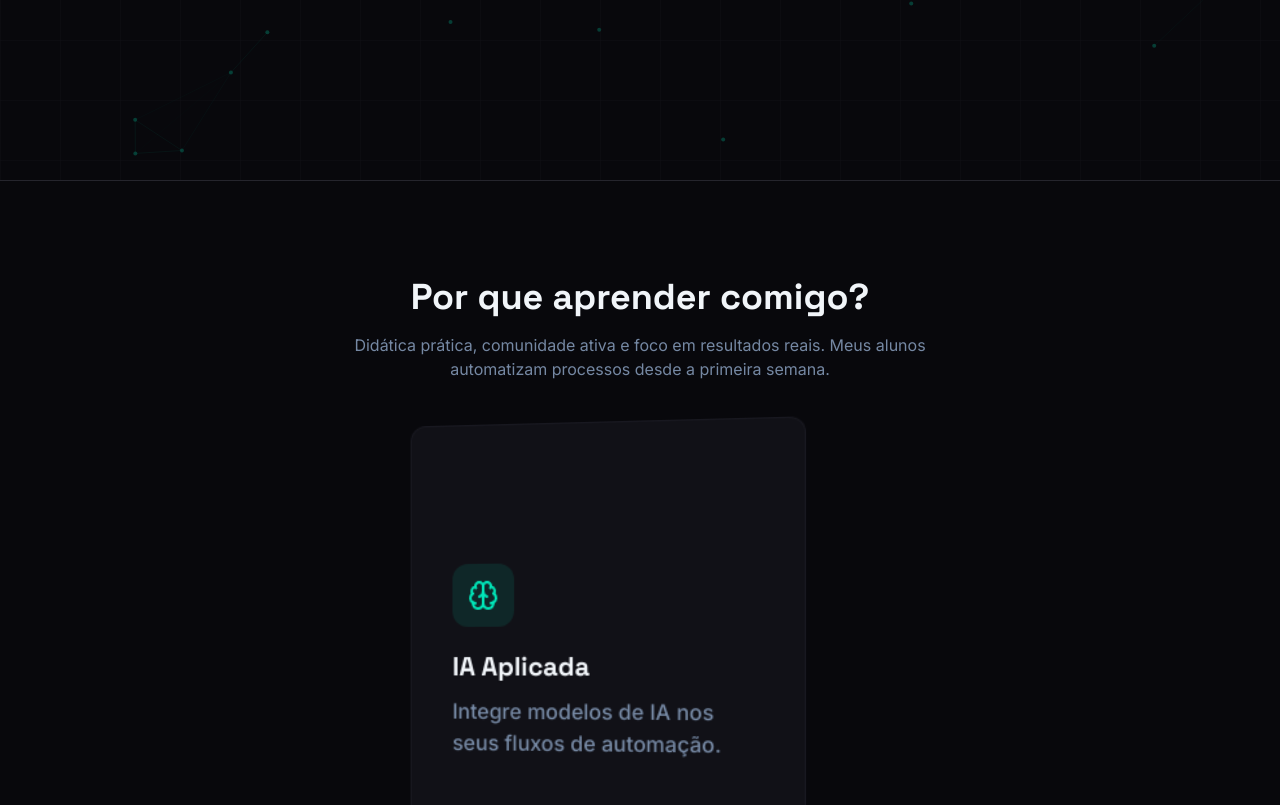
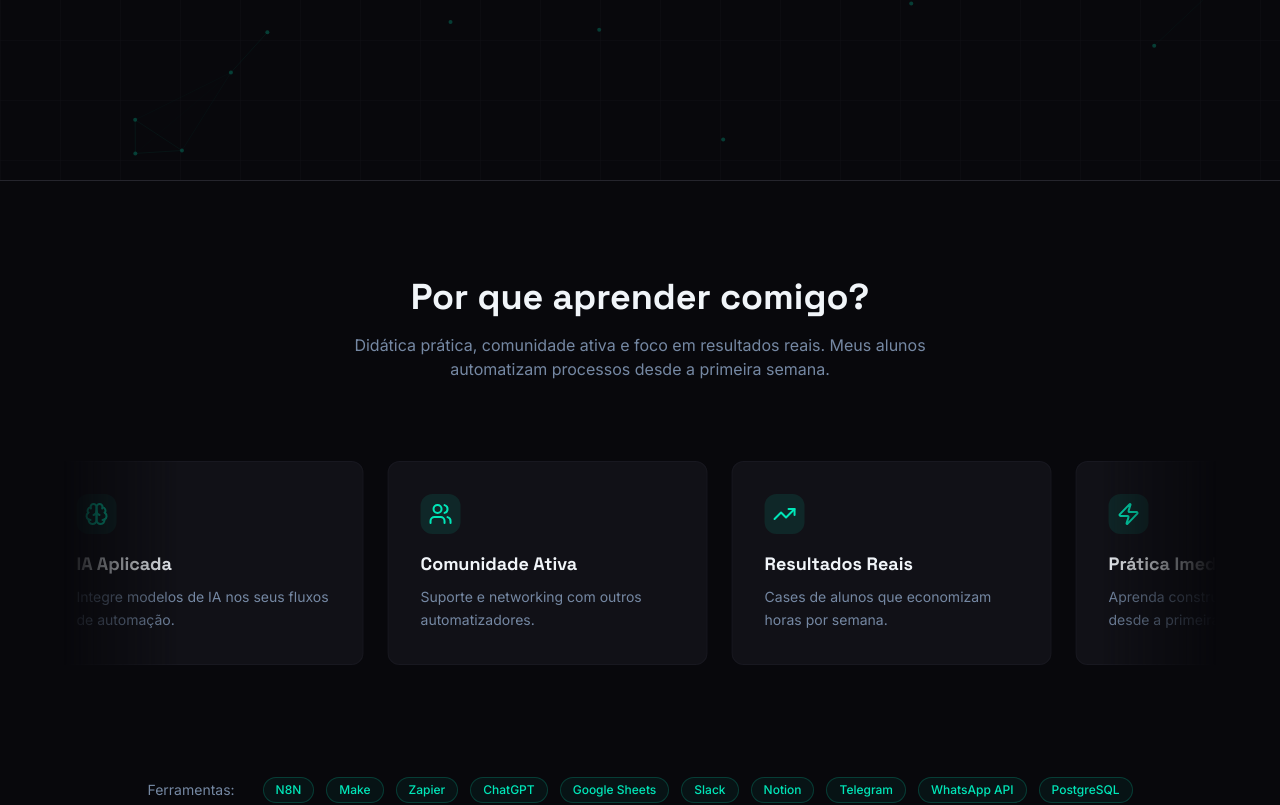
Before and after one commit to ViniciusTerra06/Vinicius-Terra-Professor, a React (Vite) app: page / in a window 1280 px wide. Shown: the part 620-1425 px from the top of the page. Built offline with nearby package versions, Linux system fonts and the light colour scheme; the HTML template or start-up script is replaced by a standard one.

Commit message:
style: transforma carrossel 3d em marquee horizontal 2d infinito para maxima otimizacao e resolucao nativa

```diff
--- a/src/components/sections/AboutSection.tsx
+++ b/src/components/sections/AboutSection.tsx
@@ -29,85 +29,46 @@ const AboutSection = () => {
           </p>
         </motion.div>
 
-        {/* 3D Continuous Carousel */}
-        <div className="relative mx-auto mt-20 h-[400px] w-full max-w-[100vw]">
+        {/* 2D Infinite Marquee Carousel */}
+        <div className="relative mx-auto mt-16 w-full max-w-6xl overflow-hidden py-4 mask-edges">
           <style>{`
-            .carousel-scene {
-              perspective: 1000px;
-              width: 100%;
-              height: 100%;
-              position: relative;
+            .mask-edges {
+              mask-image: linear-gradient(to right, transparent, black 5%, black 95%, transparent);
+              -webkit-mask-image: linear-gradient(to right, transparent, black 10%, black 90%, transparent);
+            }
+            .animate-marquee {
               display: flex;
-              align-items: center;
-              justify-content: center;
+              width: max-content;
+              animation: marquee 25s linear infinite;
             }
-            .carousel-cylinder {
-              width: 100%;
-              height: 100%;
-              position: absolute;
-              transform-style: preserve-3d;
-              animation: rotateCylinder 25s linear infinite;
-              display: flex;
-              align-items: center;
-              justify-content: center;
-            }
-            .carousel-cylinder:hover {
+            .animate-marquee:hover {
               animation-play-state: paused;
             }
-            @keyframes rotateCylinder {
-              0% { transform: translateZ(0) rotateY(0deg); }
-              100% { transform: translateZ(0) rotateY(-360deg); }
-            }
-            .carousel-card-wrapper {
-              position: absolute;
-              left: 50%;
-              top: 50%;
-              margin-left: -130px;
-              margin-top: -170px;
-              width: 260px;
-              height: 340px;
-              backface-visibility: hidden;
-              -webkit-font-smoothing: subpixel-antialiased;
-            }
-            @media (min-width: 768px) {
-              .carousel-card-wrapper {
-                margin-left: -150px;
-                margin-top: -180px;
-                width: 300px;
-                height: 360px;
-              }
-            }
-            /* Radius calculations based on card width */
-            .card-0 { transform: rotateY(0deg) translateZ(200px); }
-            .card-1 { transform: rotateY(90deg) translateZ(200px); }
-            .card-2 { transform: rotateY(180deg) translateZ(200px); }
-            .card-3 { transform: rotateY(270deg) translateZ(200px); }
-            @media (min-width: 768px) {
-              .card-0 { transform: rotateY(0deg) translateZ(250px); }
-              .card-1 { transform: rotateY(90deg) translateZ(250px); }
-              .card-2 { transform: rotateY(180deg) translateZ(250px); }
-              .card-3 { transform: rotateY(270deg) translateZ(250px); }
+            @keyframes marquee {
+              0% { transform: translate3d(0, 0, 0); }
+              100% { transform: translate3d(-50%, 0, 0); }
             }
           `}</style>
 
-          <div className="carousel-scene">
-            <div className="carousel-cylinder">
-              {teachingPillars.map((pillar, i) => (
-                <div key={pillar.title} className={`carousel-card-wrapper card-${i}`}>
+          <div className="animate-marquee gap-6">
+            {[...teachingPillars, ...teachingPillars].map((pillar, i) => (
               <div
-                     className="flex flex-col justify-center h-full rounded-xl bg-card border border-border/40 p-6 md:p-8 transition-colors hover:border-primary/60 hover:bg-card subpixel-antialiased"
+                key={`${pillar.title}-${i}`}
+                className="flex-shrink-0 w-[280px] md:w-[320px]"
               >
-                      <div className="mb-4 flex h-12 w-12 items-center justify-center rounded-lg bg-primary/10 text-primary">
+                <div className="flex flex-col h-full rounded-xl bg-card border border-border/40 p-6 md:p-8 transition-colors hover:border-primary/50 hover:bg-card">
+                  <div className="mb-4 flex h-10 w-10 items-center justify-center rounded-lg bg-primary/10 text-primary">
                     {iconMap[pillar.icon]}
                   </div>
-                      <h3 className="mb-2 font-display text-xl font-bold text-foreground drop-shadow-sm">
+                  <h3 className="mb-2 font-display text-lg font-bold text-foreground">
                     {pillar.title}
                   </h3>
-                      <p className="text-muted-foreground leading-relaxed text-sm md:text-base font-medium">{pillar.description}</p>
+                  <p className="text-muted-foreground leading-relaxed text-sm">
+                    {pillar.description}
+                  </p>
                 </div>
               </div>
             ))}
-            </div>
           </div>
         </div>
 
```
Lines whose indentation alone changed are shown as unchanged.
